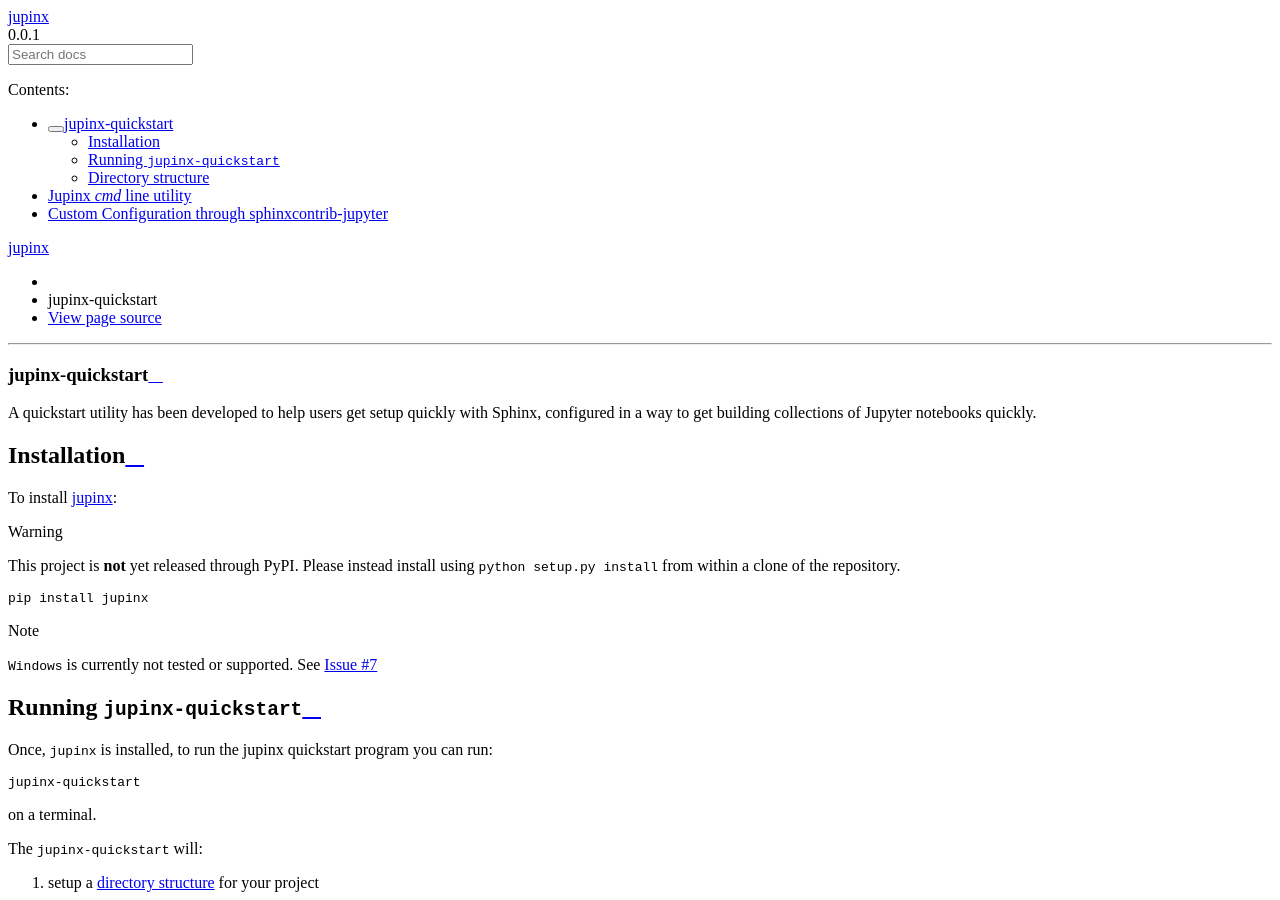
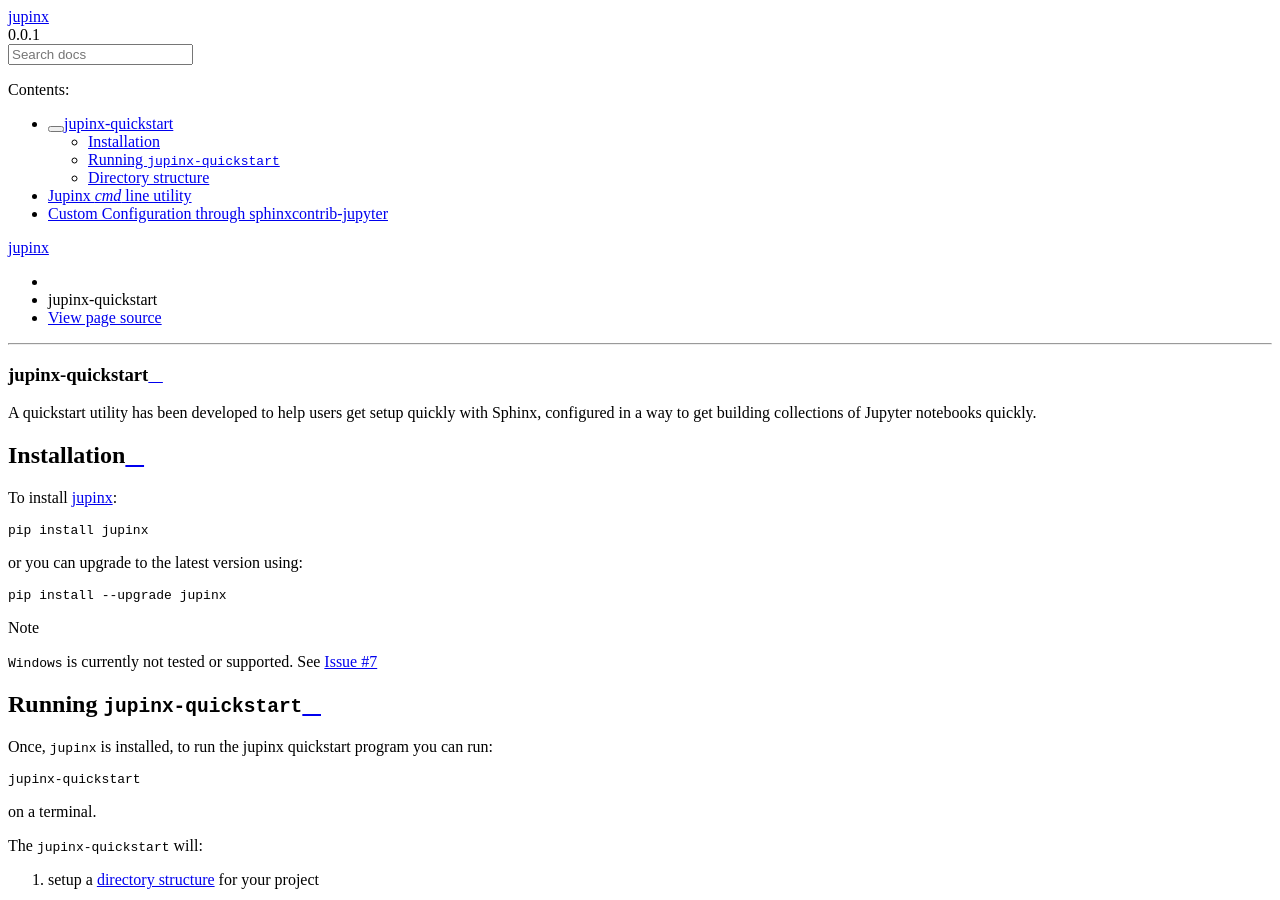
Before and after one commit to QuantEcon/jupinx, a Sphinx documentation site: the page built from docs/sphinx/quickstart.rst, in a window 1280 px wide and 900 px high. Built offline with Sphinx 7.4.7 and the Read the Docs theme 2.0.0, drawn with Linux system fonts in a browser that asks for light colours.

Commit message:
update docs

```diff
--- a/docs/sphinx/quickstart.rst
+++ b/docs/sphinx/quickstart.rst
@@ -16,15 +16,15 @@
 
 To install `jupinx <https://github.com/QuantEcon/jupinx>`__:
 
-.. warning::
+.. code-block:: bash
 
-    This project is **not** yet released through PyPI. Please instead install
-    using :code:`python setup.py install` from within a clone of the
-    repository.
+    pip install jupinx
+
+or you can upgrade to the latest version using:
 
 .. code-block:: bash
 
-    pip install jupinx
+    pip install --upgrade jupinx
 
 .. note::
 
```
